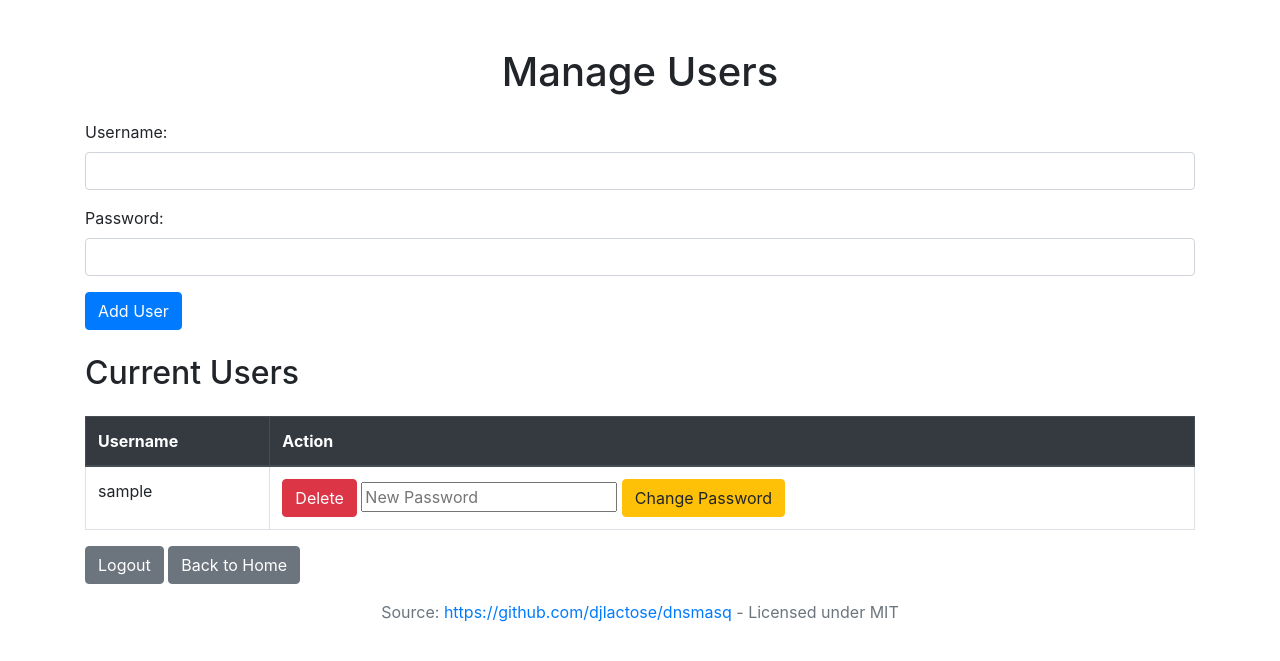
After one commit to djlactose/dnsmasq, a Flask app: page /users in a window 1280 px wide. The commit adds this page. Shown: the top 661 px of the page. Run offline with Flask 3, Linux system fonts and the light colour scheme; the visitor is signed in with stand-in values (Sample User, id 1); tables that the repository leaves empty hold one stand-in row (values such as "Sample post"); some libraries are stand-ins or nearby versions.

Commit message:
Added user management to protect the server from changes.

```diff
--- a/app.py
+++ b/app.py
@@ -1,10 +1,20 @@
-from flask import Flask, request, render_template, redirect, url_for
+from flask import Flask, request, render_template, redirect, url_for, session, flash
+from flask_sqlalchemy import SQLAlchemy
+from passlib.hash import pbkdf2_sha256
 import os
 
 app = Flask(__name__)
+app.config['SECRET_KEY'] = 'your_secret_key'
+app.config['SQLALCHEMY_DATABASE_URI'] = 'sqlite:///site.db'
+db = SQLAlchemy(app)
 
-HOSTS_FILE = '/etc/dnsmasq.d/hosts'  # Updated path
+HOSTS_FILE = '/etc/dnsmasq.d/hosts'
 BACKUP_DIR = 'hosts_backup'
+
+class User(db.Model):
+    id = db.Column(db.Integer, primary_key=True)
+    username = db.Column(db.String(20), unique=True, nullable=False)
+    password = db.Column(db.String(60), nullable=False)
 
 def backup_hosts_file():
     if not os.path.exists(BACKUP_DIR):
@@ -15,8 +25,43 @@ def backup_hosts_file():
     with open(backup_path, 'w') as file:
         file.write(content)
 
+@app.route('/register', methods=['GET', 'POST'])
+def register():
+    if User.query.first():
+        return redirect(url_for('login'))
+    if request.method == 'POST':
+        username = request.form['username']
+        password = request.form['password']
+        hashed_password = pbkdf2_sha256.hash(password)
+        user = User(username=username, password=hashed_password)
+        db.session.add(user)
+        db.session.commit()
+        return redirect(url_for('login'))
+    return render_template('register.html')
+
+@app.route('/login', methods=['GET', 'POST'])
+def login():
+    if request.method == 'POST':
+        username = request.form['username']
+        password = request.form['password']
+        user = User.query.filter_by(username=username).first()
+        if user and pbkdf2_sha256.verify(password, user.password):
+            session['user_id'] = user.id
+            return redirect(url_for('index'))
+        flash('Login Unsuccessful. Please check username and password', 'danger')
+    return render_template('login.html')
+
+@app.route('/logout')
+def logout():
+    session.pop('user_id', None)
+    return redirect(url_for('login'))
+
 @app.route('/', methods=['GET', 'POST'])
 def index():
+    if User.query.count() == 0:
+        return redirect(url_for('register'))
+    if 'user_id' not in session:
+        return redirect(url_for('login'))
     if request.method == 'POST':
         ip = request.form['ip']
         name = request.form['name']
@@ -32,6 +77,8 @@ def index():
 
 @app.route('/remove/<int:line_number>', methods=['POST'])
 def remove_entry(line_number):
+    if 'user_id' not in session:
+        return redirect(url_for('login'))
     line_number = int(line_number)
     with open(HOSTS_FILE, 'r') as file:
         lines = file.readlines()
@@ -42,5 +89,54 @@ def remove_entry(line_number):
             file.writelines(lines)
     return redirect(url_for('index'))
 
+@app.route('/users', methods=['GET', 'POST'])
+def manage_users():
+    if 'user_id' not in session:
+        return redirect(url_for('login'))
+    users = User.query.all()
+    if request.method == 'POST':
+        username = request.form['username']
+        password = request.form['password']
+        if User.query.filter_by(username=username).first():
+            flash('Username already exists', 'danger')
+        else:
+            hashed_password = pbkdf2_sha256.hash(password)
+            user = User(username=username, password=hashed_password)
+            db.session.add(user)
+            db.session.commit()
+            flash('User added successfully', 'success')
+        return redirect(url_for('manage_users'))
+    return render_template('manage_users.html', users=users)
+
+@app.route('/delete_user/<int:user_id>', methods=['POST'])
+def delete_user(user_id):
+    if 'user_id' not in session:
+        return redirect(url_for('login'))
+    user = User.query.get(user_id)
+    if user:
+        db.session.delete(user)
+        db.session.commit()
+        flash('User deleted successfully', 'success')
+    return redirect(url_for('manage_users'))
+
+@app.route('/change_password/<int:user_id>', methods=['POST'])
+def change_password(user_id):
+    if 'user_id' not in session:
+        return redirect(url_for('login'))
+    user = User.query.get(user_id)
+    if user:
+        new_password = request.form['new_password']
+        hashed_password = pbkdf2_sha256.hash(new_password)
+        user.password = hashed_password
+        db.session.commit()
+        flash('Password changed successfully', 'success')
+    return redirect(url_for('manage_users'))
+
+def initialize_database():
+    with app.app_context():
+        db.create_all()
+
+initialize_database()
+
 if __name__ == '__main__':
     app.run(debug=True)
--- /dev/null
+++ b/templates/manage_users.html
@@ -0,0 +1,60 @@
+<!DOCTYPE html>
+<html lang="en">
+<head>
+    <meta charset="UTF-8">
+    <meta name="viewport" content="width=device-width, initial-scale=1.0">
+    <title>Manage Users</title>
+    <link rel="stylesheet" href="https://maxcdn.bootstrapcdn.com/bootstrap/4.5.2/css/bootstrap.min.css">
+</head>
+<body>
+    <div class="container mt-5">
+        <h1 class="text-center mb-4">Manage Users</h1>
+        <form method="POST" class="mb-4">
+            <div class="form-group">
+                <label for="username">Username:</label>
+                <input type="text" id="username" name="username" class="form-control" required>
+            </div>
+            <div class="form-group">
+                <label for="password">Password:</label>
+                <input type="password" id="password" name="password" class="form-control" required>
+            </div>
+            <button type="submit" class="btn btn-primary">Add User</button>
+        </form>
+        <h2 class="mb-4">Current Users</h2>
+        <table class="table table-bordered">
+            <thead class="thead-dark">
+                <tr>
+                    <th>Username</th>
+                    <th>Action</th>
+                </tr>
+            </thead>
+            <tbody>
+                {% for user in users %}
+                <tr>
+                    <td>{{ user.username }}</td>
+                    <td>
+                        <form action="{{ url_for('delete_user', user_id=user.id) }}" method="POST" style="display:inline;">
+                            <button type="submit" class="btn btn-danger">Delete</button>
+                        </form>
+                        <form action="{{ url_for('change_password', user_id=user.id) }}" method="POST" style="display:inline;">
+                            <input type="password" name="new_password" placeholder="New Password" required>
+                            <button type="submit" class="btn btn-warning">Change Password</button>
+                        </form>
+                    </td>
+                </tr>
+                {% endfor %}
+            </tbody>
+        </table>
+        <a href="{{ url_for('logout') }}" class="btn btn-secondary">Logout</a>
+        <a href="{{ url_for('index') }}" class="btn btn-secondary">Back to Home</a>
+    </div>
+    <footer class="footer mt-auto py-3">
+        <div class="container text-center">
+            <span class="text-muted">Source: <a href="https://github.com/djlactose/dnsmasq" target="_blank">https://github.com/djlactose/dnsmasq</a> - Licensed under MIT</span>
+        </div>
+    </footer>
+    <script src="https://code.jquery.com/jquery-3.5.1.slim.min.js"></script>
+    <script src="https://cdn.jsdelivr.net/npm/@popperjs/core@2.9.2/dist/umd/popper.min.js"></script>
+    <script src="https://maxcdn.bootstrapcdn.com/bootstrap/4.5.2/js/bootstrap.min.js"></script>
+</body>
+</html>
```
Also changed, not shown: templates/index.html (+7 -0 lines), templates/login.html (added, +25 -0 lines), templates/register.html (added, +25 -0 lines), 2 other files.
